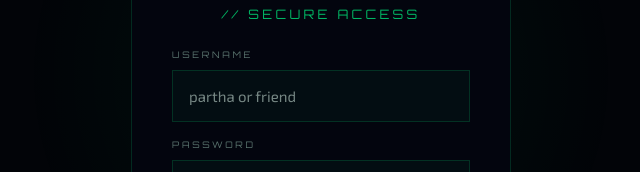
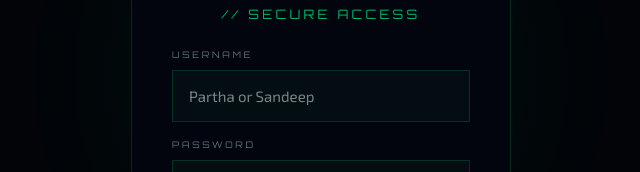
Before and after one commit to psido-in/core-platform, a Next.js app in the folder psido/: page /admin in a window 1280 px wide. Shown: the part 326-498 px from the top of the page, without its empty margins (319-959 px from the left). Built offline with nearby package versions, Linux system fonts and the light colour scheme.

Commit message:
login page logs set up2

```diff
--- a/psido/app/admin/page.tsx
+++ b/psido/app/admin/page.tsx
@@ -66,7 +66,7 @@ export default function AdminLogin() {
           <form onSubmit={handleLogin}>
             <div className="field">
               <label className="label">Username</label>
-              <input className="input" type="text" placeholder="partha or friend" value={username} onChange={e => setUsername(e.target.value)} required autoComplete="username" />
+              <input className="input" type="text" placeholder="Partha or Sandeep" value={username} onChange={e => setUsername(e.target.value)} required autoComplete="username" />
             </div>
             <div className="field">
               <label className="label">Password</label>
```
